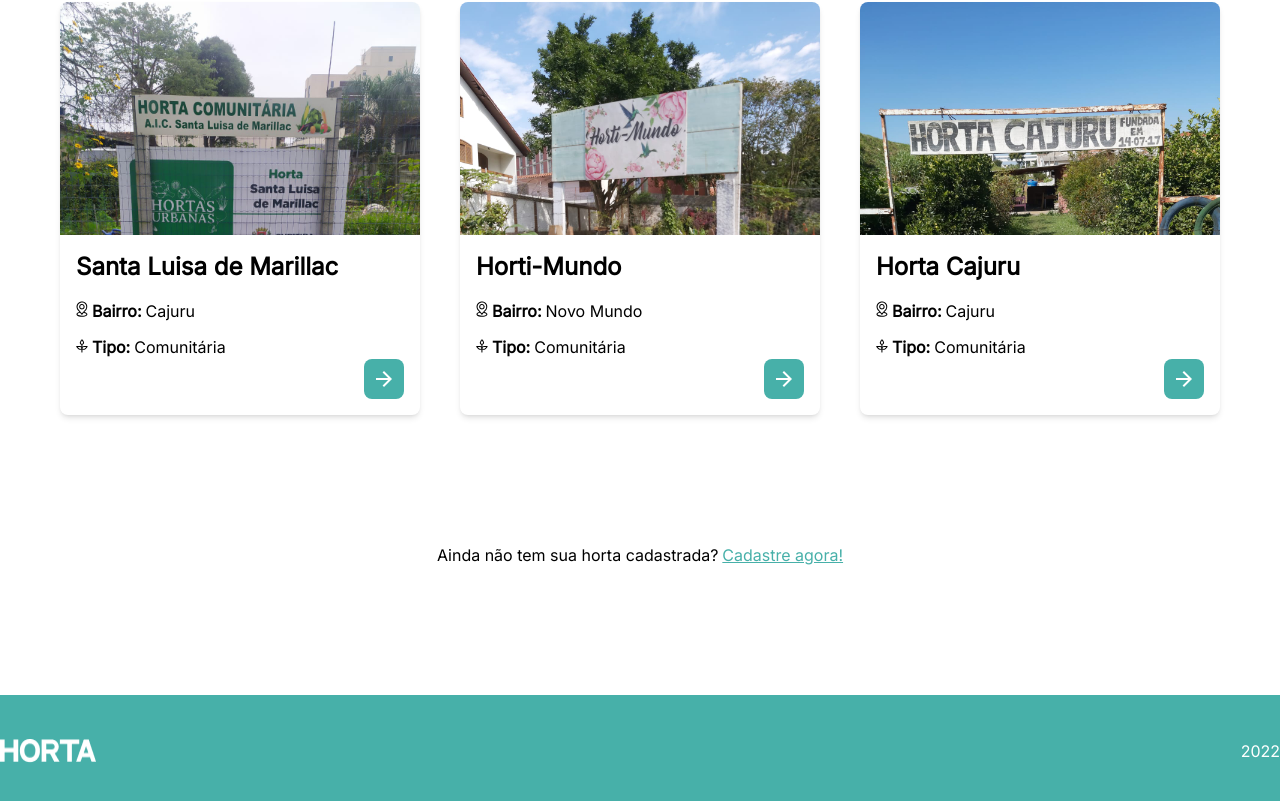
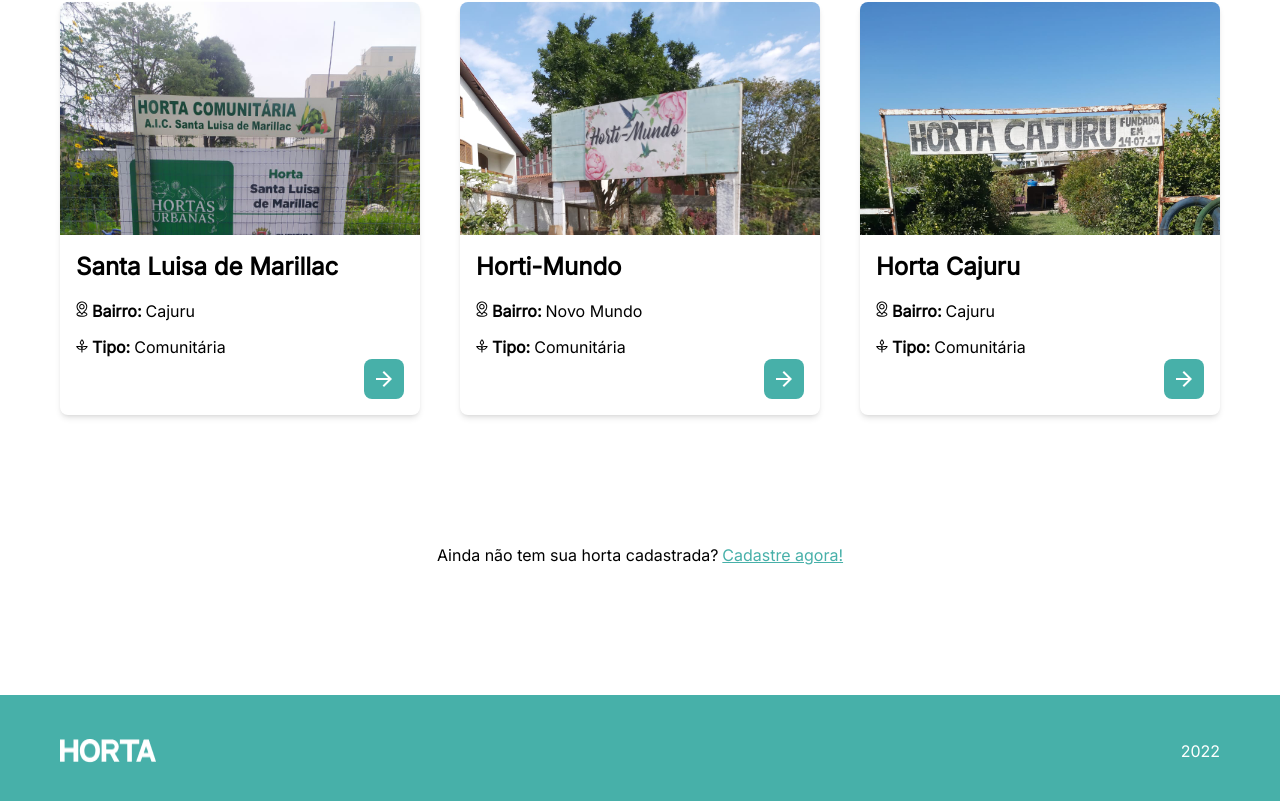
Before and after one commit to ysmello/community-gardens, a Next.js app: page / in a window 1280 px wide. Shown: the part 922-1723 px from the top of the page. Built offline with nearby package versions, Linux system fonts and the light colour scheme.

Commit message:
adjusting hover transitions and footer width

```diff
--- a/components/Footer/index.tsx
+++ b/components/Footer/index.tsx
@@ -5,7 +5,7 @@ import logo from '../../images/horta-white.png';
 function Footer() {
   return (
     <div className='flex items-center w-full h-28 bg-green'>
-      <div className='container flex justify-between mx-w-md'>
+      <div className='container flex justify-between w-[1160px]'>
         <Image src={logo} alt='Logo Horta' />
         <span className='text-white text-base'>2022</span>
       </div>
--- a/components/GardensList/index.tsx
+++ b/components/GardensList/index.tsx
@@ -62,7 +62,7 @@ function GardensList() {
                 <span className='text-base ml-1'>{garden.type}</span>
               </div>
               <div className='flex justify-end'>
-                <button className='flex items-center justify-center bg-green text-white w-10 h-10 rounded-lg'>
+                <button className='flex items-center justify-center bg-green text-white w-10 h-10 rounded-lg transition hover:bg-[#3b8a85]'>
                   <Image src={ArrowRight} alt='Icone Seta direita' />
                 </button>
               </div>
--- a/components/Panel/index.tsx
+++ b/components/Panel/index.tsx
@@ -14,7 +14,7 @@ function Panel() {
           Encontre as hortas comunitárias da sua cidade 🌱
         </span>
         <Link href='#second-section'>
-          <button className='transition w-80 h-12 rounded-2xl cursor-pointer text-white bg-green hover:brightness-50'>
+          <button className='transition w-80 h-12 rounded-2xl cursor-pointer text-white bg-green hover:bg-[#3b8a85]'>
             Conhecer Hortas
           </button>
         </Link>
```
